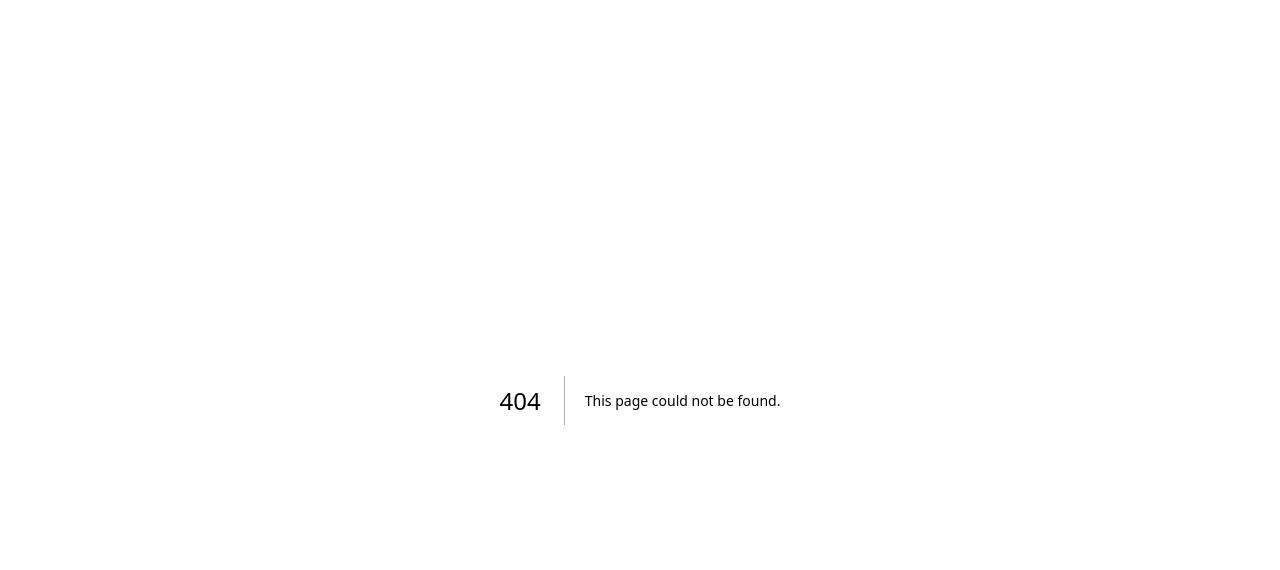
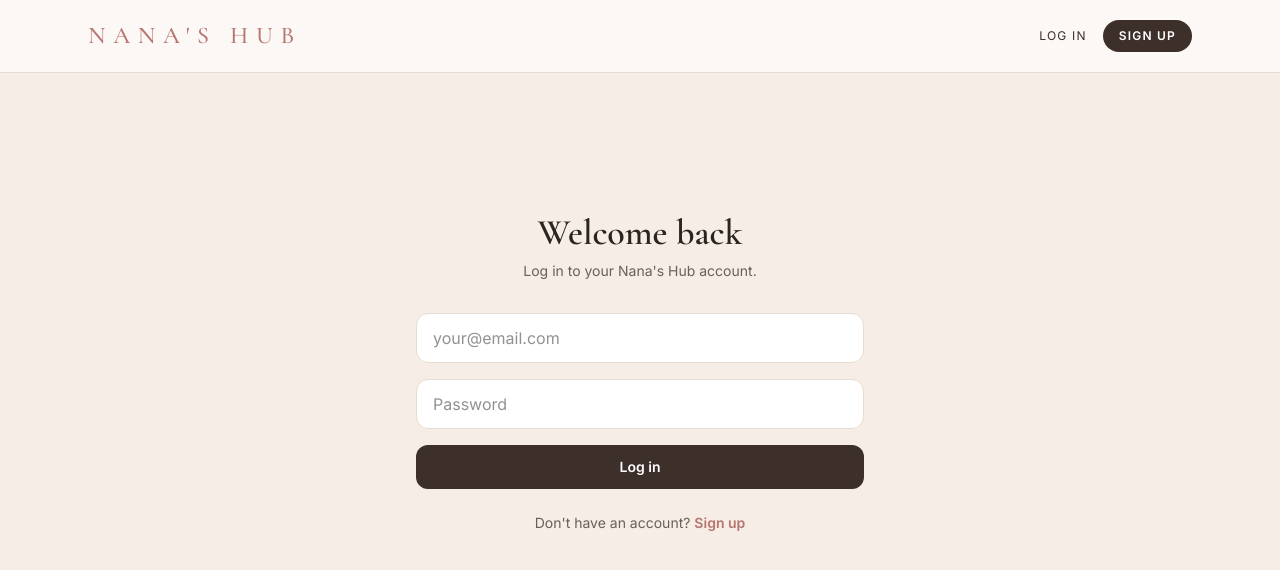
Before and after one commit to nanashub/nanas-hub, a Next.js app: page /login in a window 1280 px wide. Before the commit this address had no page. Shown: the top 570 px of the page. Built offline with nearby package versions, Linux system fonts and the light colour scheme; no server answers.

Commit message:
Rename login page.tsx (remove spaces)

```diff
--- /dev/null
+++ b/app/login/page.tsx
@@ -0,0 +1,90 @@
+"use client";
+
+import { useState } from "react";
+import { useRouter } from "next/navigation";
+import Link from "next/link";
+import { supabase } from "@/lib/supabase/client";
+import Header from "@/components/Header";
+
+export default function LoginPage() {
+  const router = useRouter();
+  const [loading, setLoading] = useState(false);
+  const [error, setError] = useState("");
+  const [email, setEmail] = useState("");
+  const [password, setPassword] = useState("");
+
+  async function handleSubmit(e: React.FormEvent) {
+    e.preventDefault();
+    setError("");
+    setLoading(true);
+
+    const { error: signInError } = await supabase.auth.signInWithPassword({
+      email,
+      password,
+    });
+
+    if (signInError) {
+      setError(signInError.message);
+      setLoading(false);
+      return;
+    }
+
+    router.push("/account");
+    router.refresh();
+  }
+
+  return (
+    <>
+      <Header />
+      <main className="min-h-[calc(100vh-200px)] flex items-center justify-center px-6 py-12">
+        <div className="w-full max-w-md">
+          <h1 className="font-serif text-4xl font-semibold text-[#2A2521] mb-2 text-center">
+            Welcome back
+          </h1>
+          <p className="text-sm text-[#6B5F58] mb-8 text-center">
+            Log in to your Nana&apos;s Hub account.
+          </p>
+
+          <form onSubmit={handleSubmit} className="space-y-4">
+            <input
+              type="email"
+              required
+              placeholder="your@email.com"
+              value={email}
+              onChange={(e) => setEmail(e.target.value)}
+              className="w-full px-4 py-3 rounded-xl bg-white border border-[#E8DCD0] outline-none focus:border-[#B8746E] text-[#2A2521]"
+            />
+
+            <input
+              type="password"
+              required
+              placeholder="Password"
+              value={password}
+              onChange={(e) => setPassword(e.target.value)}
+              className="w-full px-4 py-3 rounded-xl bg-white border border-[#E8DCD0] outline-none focus:border-[#B8746E] text-[#2A2521]"
+            />
+
+            {error && (
+              <p className="text-sm text-[#B8746E] text-center">{error}</p>
+            )}
+
+            <button
+              type="submit"
+              disabled={loading}
+              className="w-full bg-[#3D2F2A] text-white py-3 rounded-xl font-semibold text-sm hover:bg-[#5A4640] transition disabled:opacity-50"
+            >
+              {loading ? "Logging in…" : "Log in"}
+            </button>
+          </form>
+
+          <p className="text-sm text-[#6B5F58] mt-6 text-center">
+            Don&apos;t have an account?{" "}
+            <Link href="/signup" className="text-[#B8746E] hover:underline font-semibold">
+              Sign up
+            </Link>
+          </p>
+        </div>
+      </main>
+    </>
+  );
+}
```
